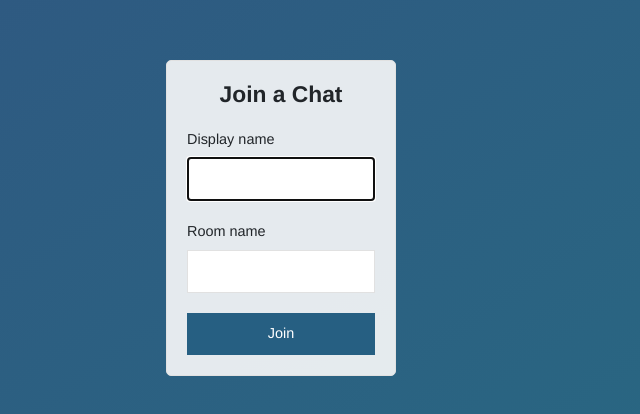
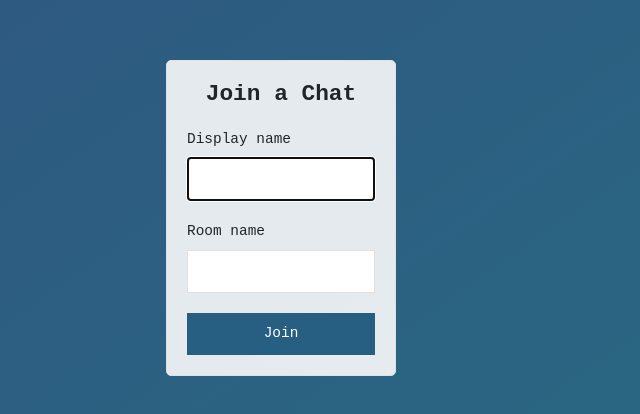
Before and after one commit to tehmann83/chat-app, a website: page public/index.html in a window 1280 px wide. Shown: the part 182-596 px from the top of the page, without its empty margins (359-999 px from the left). Drawn offline with Linux system fonts and the light colour scheme.

Commit message:
Change fonts

```diff
--- a/public/css/styles.css
+++ b/public/css/styles.css
@@ -2,7 +2,7 @@
     box-sizing: border-box;
     margin: 0;
     padding: 0;
-    font-family: "HelveticaNeue-Light", "Helvetica Neue Light", "Helvetica Neue", Helvetica, Arial, "Lucida Grande", sans-serif;
+    font-family: "Courier New", Courier, monospace;
     font-weight: 300;
     font-size: .95rem;
   }
```
